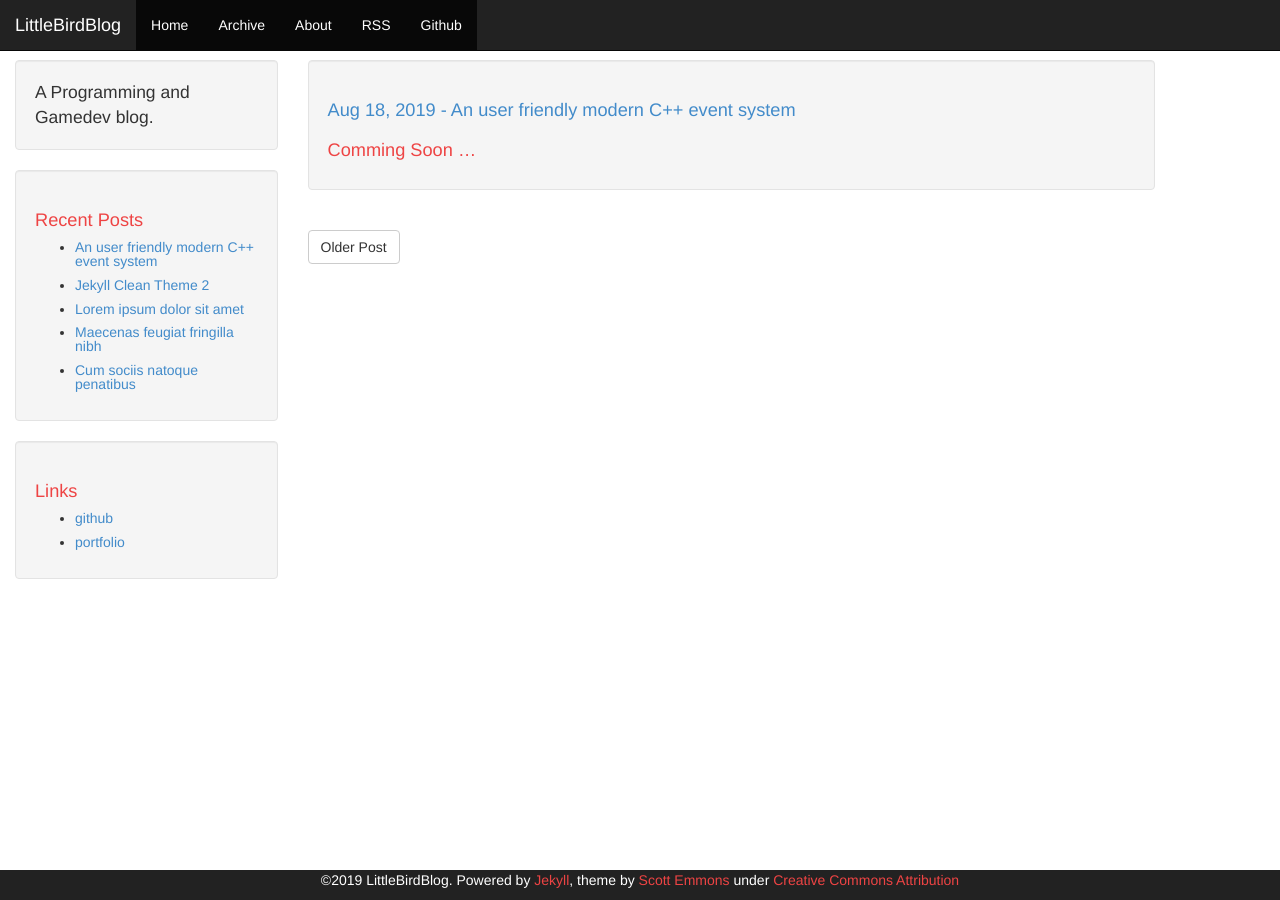
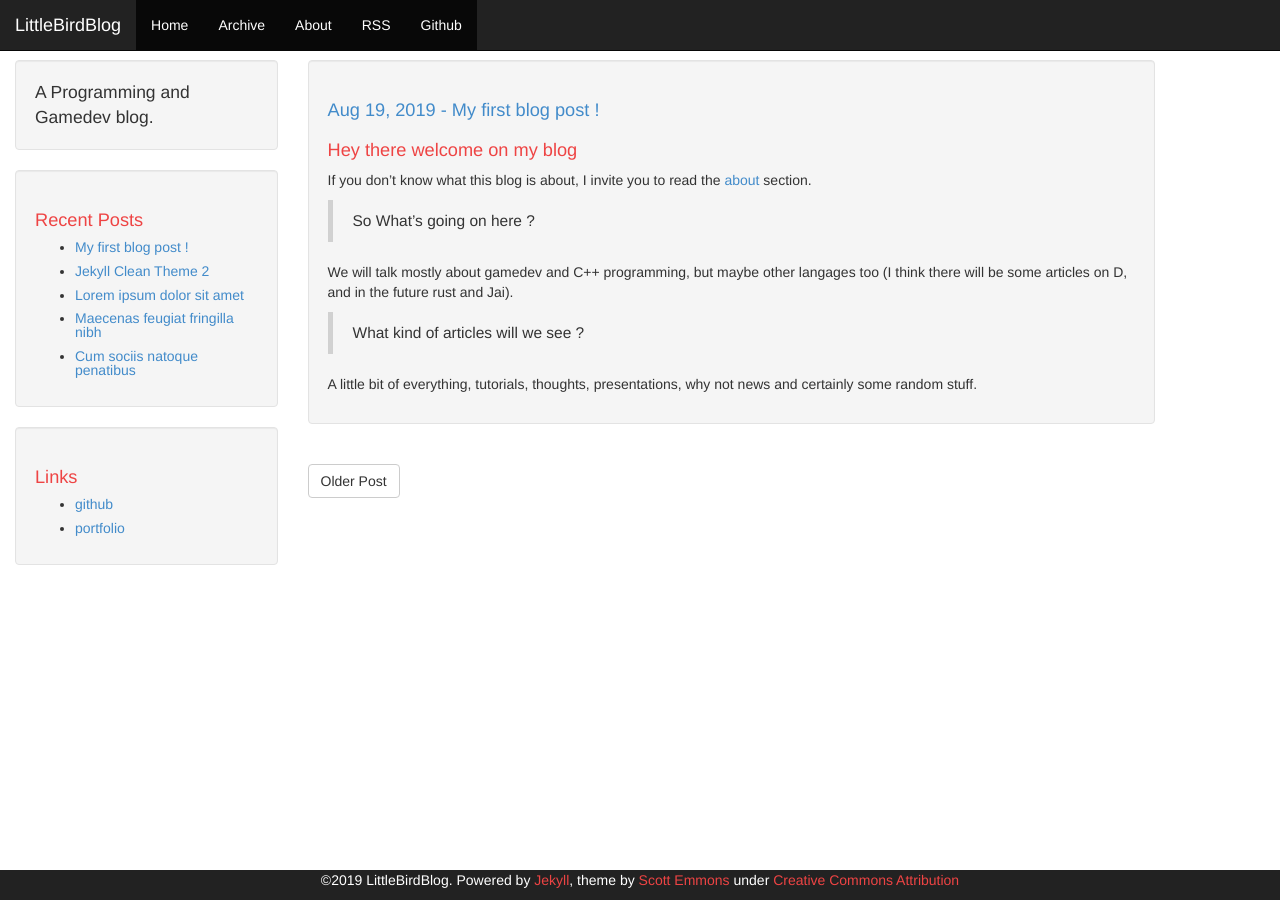
Before and after one commit to blackbird806/LittleBirdBlog, a Jekyll site: the page built from blog/_posts/2015-08-22-Hello-there.md, in a window 1280 px wide. Built offline with Jekyll 4.4.1, drawn with Linux system fonts in a browser that asks for light colours.

Commit message:
Added readmore link, custom exceprt
resized blog post quote font's size

```diff
--- a/blog/_config.yml
+++ b/blog/_config.yml
@@ -28,6 +28,7 @@
 # disqus or isso below to choose a comment system. Individual posts can
 # override 'comments' to disable on a post-by-post basis.
 comments: false
+excerpt_separator: <!--more-->
 
 # Set this to your public isso URL to enable comments via isso. Set to '' to disable isso.
 isso: ''
--- a/blog/_posts/2015-08-22-Hello-there.md
+++ b/blog/_posts/2015-08-22-Hello-there.md
@@ -1,8 +1,21 @@
 ---
 layout: post
-title: "An user friendly modern C++ event system"
-date: 2019-08-18
+title: "My first blog post !"
+date: 2019-08-19
 comments: false
 ---
 
-# Comming Soon ...
+# Hey there welcome on my blog
+
+If you don't know what this blog is about, I invite you to read the [about]( {{ site.baseurl }}/about.html) section.
+
+> So What's going on here ?
+
+We will talk mostly about gamedev and C++ programming, but maybe other langages too (I think there will be some articles on D, and in the future rust and Jai).
+
+> What kind of articles will we see ?
+
+
+A little bit of everything, tutorials, thoughts, presentations, why not news and certainly some random stuff.
+
+<!--more-->
--- a/blog/index.html
+++ b/blog/index.html
@@ -14,7 +14,10 @@
             {% endif %}
         {% endif %}
         <div class="content">
-            {{ post.content }}
+            {{ post.excerpt }}
+            {% if post.excerpt != post.content %}
+              <a href="{{ site.baseurl }}{{ post.url }}">Read more ...</a>
+            {% endif %}
         </div>
     </div>
 </div>
```
Also changed, not shown: blog/about.md (+1 -2 lines), blog/Jekyll-clean_README.md (renamed from blog/README.md), blog/css/bootstrap.min.css.
